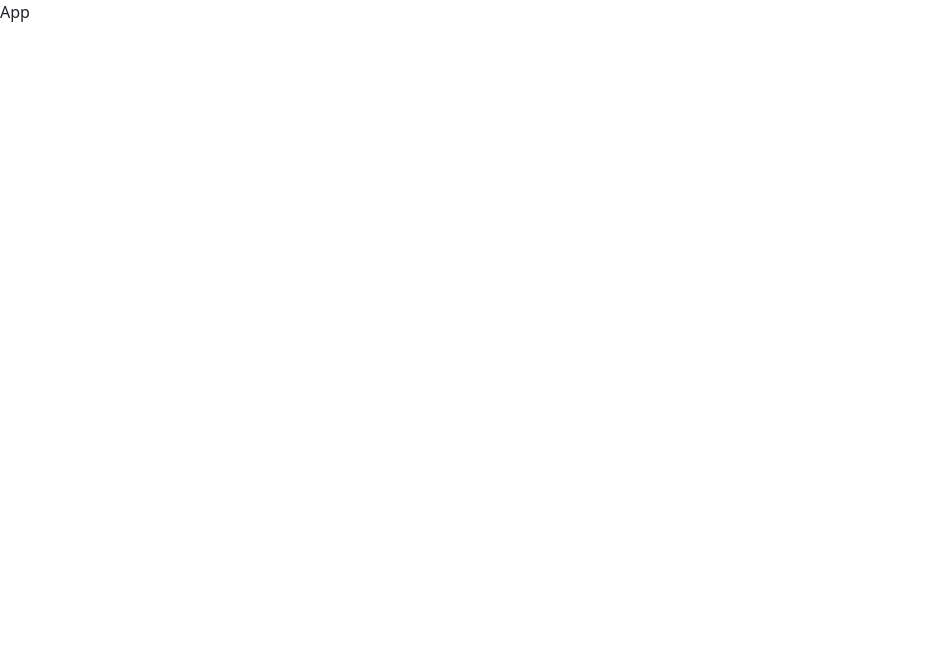
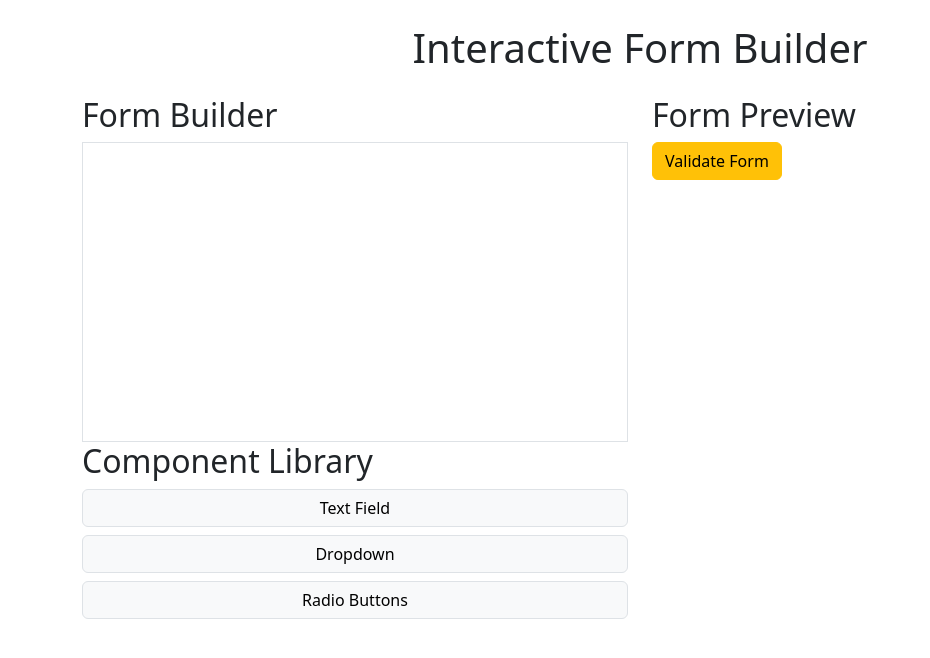
Before and after one commit to saugat21/drag-form, a React (Vite) app: page / in a window 1280 px wide. Shown: the top 658 px of the page, without its empty margins (0-930 px from the left). Built offline with nearby package versions, Linux system fonts and the light colour scheme.

Commit message:
handle form validation using zod

```diff
--- a/src/App.jsx
+++ b/src/App.jsx
@@ -1,9 +1,28 @@
-import React from 'react'
+
+import React, { useState, useMemo } from "react";
 import "bootstrap/dist/css/bootstrap.min.css";
+import FormBuilder from './components/FormBuilder';
+import FormPreview from './components/FormPreview';
+
 const App = () => {
-  return (
-    <div>App</div>
-  )
+ const [formComponents, setFormComponents] = useState([]);
+
+ return (
+   <div className="container mt-4">
+     <h1 className="text-center mb-4">Interactive Form Builder</h1>
+     <div className="row">
+       <div className="col-md-6">
+         <FormBuilder
+           formComponents={formComponents}
+           setFormComponents={setFormComponents}
+         />
+       </div>
+       <div className="col-md-6">
+         <FormPreview formComponents={formComponents} />
+       </div>
+     </div>
+   </div>
+ );
 }
 
 export default App
--- a/src/components/FormPreview.jsx
+++ b/src/components/FormPreview.jsx
@@ -1,17 +1,19 @@
-import React, { useMemo } from "react";
+import React, { useMemo, useState } from "react";
 import { z } from "zod";
 import generateSchema from "../utils/schemaGenerator";
 
 const FormPreview = ({ formComponents }) => {
-  const schema = useMemo(
-    () => generateSchema(formComponents),
-    [formComponents]
-  );
+  const [formData, setFormData] = useState({});
+  const schema = useMemo(() => generateSchema(formComponents), [formComponents]);
+
+  const handleInputChange = (id, value) => {
+    setFormData((prev) => ({ ...prev, [id]: value }));
+  };
 
   const validateForm = () => {
     const zodSchema = z.object(schema);
     try {
-      zodSchema.parse({}); // Replace with actual form data
+      zodSchema.parse(formData);
       alert("Validation Passed");
     } catch (error) {
       alert("Validation Failed: " + error.errors[0].message);
@@ -25,27 +27,48 @@ const FormPreview = ({ formComponents }) => {
         <div key={component.id} className="mb-3">
           <label>{component.label}</label>
           {component.type === "text" && (
-            <input type="text" className="form-control" />
+            <input
+              type="text"
+              className="form-control"
+              onChange={(e) => handleInputChange(component.id, e.target.value)}
+            />
           )}
           {component.type === "select" && (
-            <select className="form-control">
-              <option>Option 1</option>
-              <option>Option 2</option>
+            <select
+              className="form-control"
+              onChange={(e) => handleInputChange(component.id, e.target.value)}
+            >
+              <option value="">Select an Job</option>
+              <option value="Option 1">Intern</option>
+              <option value="Option 2">Junior Dev</option>
             </select>
           )}
           {component.type === "radio" && (
             <div>
-              <input type="radio" name="radio" /> Option 1
-              <input type="radio" name="radio" /> Option 2
+              <input
+                type="radio"
+                name={component.id}
+                value="Option 1"
+                onChange={(e) => handleInputChange(component.id, e.target.value)}
+              />
+              Male
+              <input
+                type="radio"
+                name={component.id}
+                value="Option 2"
+                onChange={(e) => handleInputChange(component.id, e.target.value)}
+              />
+              Female
             </div>
           )}
         </div>
       ))}
-      <button className="btn btn-success" onClick={validateForm}>
+      <button className="btn btn-warning" onClick={validateForm}>
         Validate Form
       </button>
     </div>
   );
 };
 
+
 export default FormPreview;
--- a/src/utils/schemaGenerator.jsx
+++ b/src/utils/schemaGenerator.jsx
@@ -1,3 +1,4 @@
+import { z } from "zod";
 const generateSchema = (components) => {
    const schema = {};
    components.forEach((component) => {
```
Lines whose indentation alone changed are shown as unchanged.
